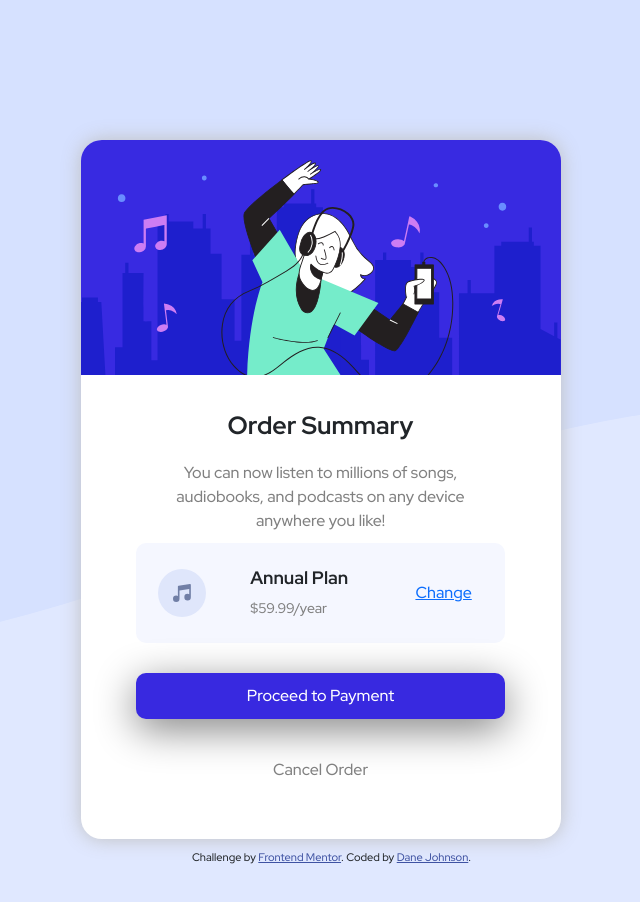
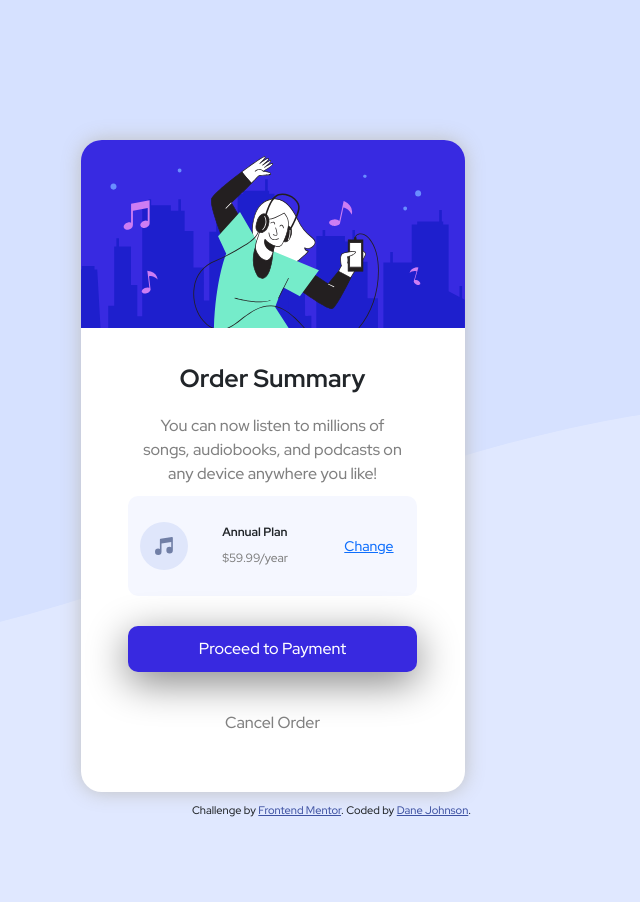
Before and after one commit to titojohnkc/ordersummarycard, a plain HTML site: page index.html in a window 1280 px wide. Shown: the whole page, without its empty margins (384-1024 px from the left). Drawn offline with nearby package versions, Linux system fonts and the light colour scheme; files whose address does not match are found by name.

Commit message:
Add files via upload

```diff
--- a/css/style.css
+++ b/css/style.css
@@ -31,7 +31,7 @@ h1 {
 
 h2 {
     margin: 10px;
-    font-size: 18px;
+    font-size: 12px;
     font-weight: bold;
     text-align: left;
 }
@@ -56,12 +56,14 @@ h2 {
 
 
 .card {
+    display: block;
     margin-top: 40%;
-    width: 30rem;
+    width: 24rem;
     box-shadow: 0px 0px 20px #bfbfbf;
     border: none;
     border-radius: 1.3rem;
 }
+
 
 .card p {
     font-weight: lighter;
@@ -92,7 +94,14 @@ h2 {
 
 }
 
+.choice a {
+    font-size: 14px;
+    text-overflow: initial;
+}
 
+.choice p {
+    font-size: 12px;
+}
 
 
 /* Button Styles */
@@ -127,11 +136,11 @@ h2 {
 
 #proceed:hover {
     background-color: #867AE9;
-    text-decoration: none;
 }
 
 .active-1:hover {
     color: #867AE9;
+    text-decoration: none;
 }
 
 .active-2:hover {
```
